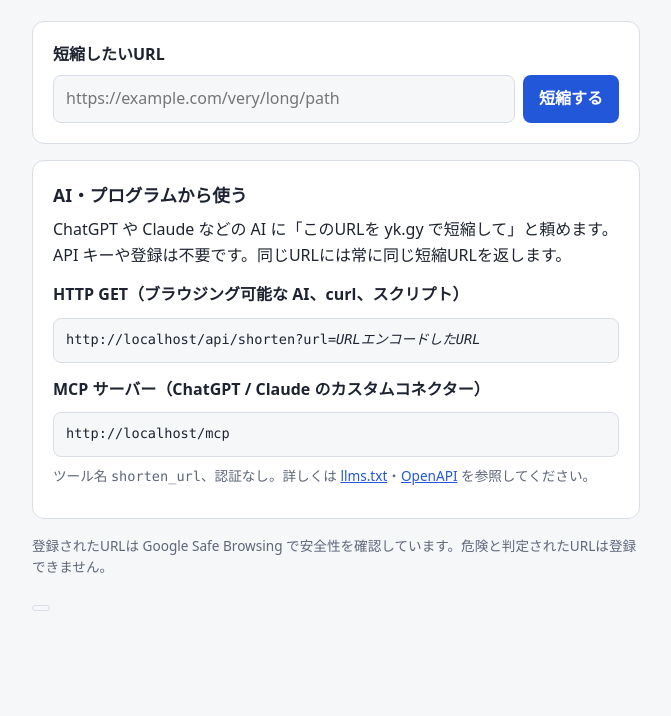
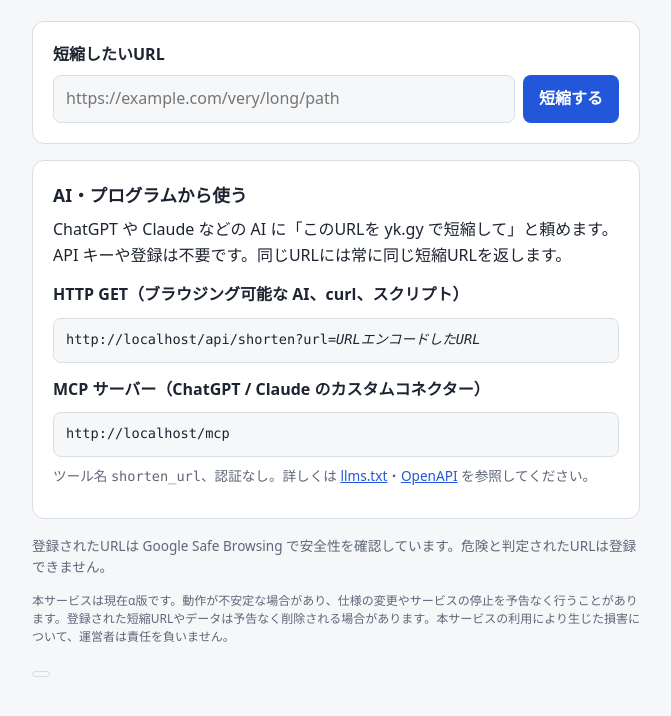
Before and after one commit to ykyuki/yk.gy, a plain HTML site: page web/index.html in a window 1280 px wide. Shown: the part 132-848 px from the top of the page, without its empty margins (304-975 px from the left). Before the commit the page ends 811 px from the top, so only its background shows below. Drawn offline with Linux system fonts and the light colour scheme; no server answers.

Commit message:
feat(ui): alpha-version disclaimer; fix(setup): bind unbound domains, own default domains
- Footer: small alpha disclaimer (may be unstable, may change or stop
  without notice, links/data may be deleted without notice, no liability).
- fastly-setup.sh: yk.gy already exists in Domain Management without a
  service (created by the TLS subscription), which stopped the production
  setup; bind such domains with `fastly domain update`.
- fastly-setup.sh: add every hostname of both services (including the
  *.edgecompute.app default domain attached on first deploy) to
  short_hosts, closing the recursion bypass from the security review.

Co-Authored-By: Claude Opus 5.5 <noreply@anthropic.com>

```diff
--- a/web/index.html
+++ b/web/index.html
@@ -50,6 +50,7 @@
 
     <footer>
       <p>登録されたURLは Google Safe Browsing で安全性を確認しています。危険と判定されたURLは登録できません。</p>
+      <p class="disclaimer"><small>本サービスは現在α版です。動作が不安定な場合があり、仕様の変更やサービスの停止を予告なく行うことがあります。登録された短縮URLやデータは予告なく削除される場合があります。本サービスの利用により生じた損害について、運営者は責任を負いません。</small></p>
       <p class="env" id="env-badge" hidden></p>
     </footer>
   </main>
--- a/web/style.css
+++ b/web/style.css
@@ -110,3 +110,6 @@ h2 { font-size: 1.1rem; margin: 0 0 8px; }
 .ai code { font-family: ui-monospace, SFMono-Regular, Menlo, Consolas, monospace; }
 .ai .note { color: var(--muted); font-size: .85rem; }
 .ai a { color: var(--accent); }
+
+.disclaimer { font-size: .75rem; line-height: 1.5; color: var(--muted); margin-top: 12px; }
+.disclaimer small { font-size: inherit; }
```
Also changed, not shown: 1 other file.
